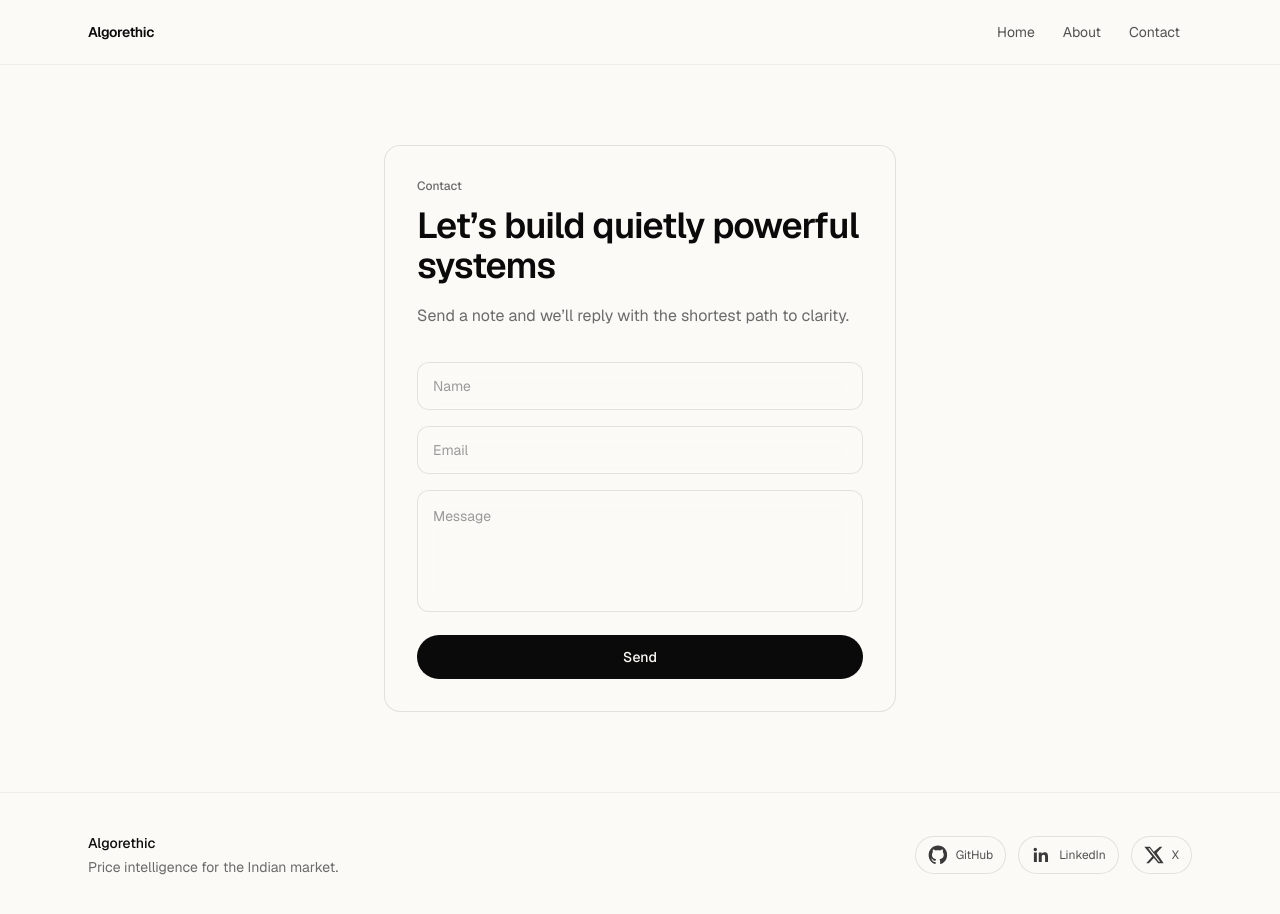
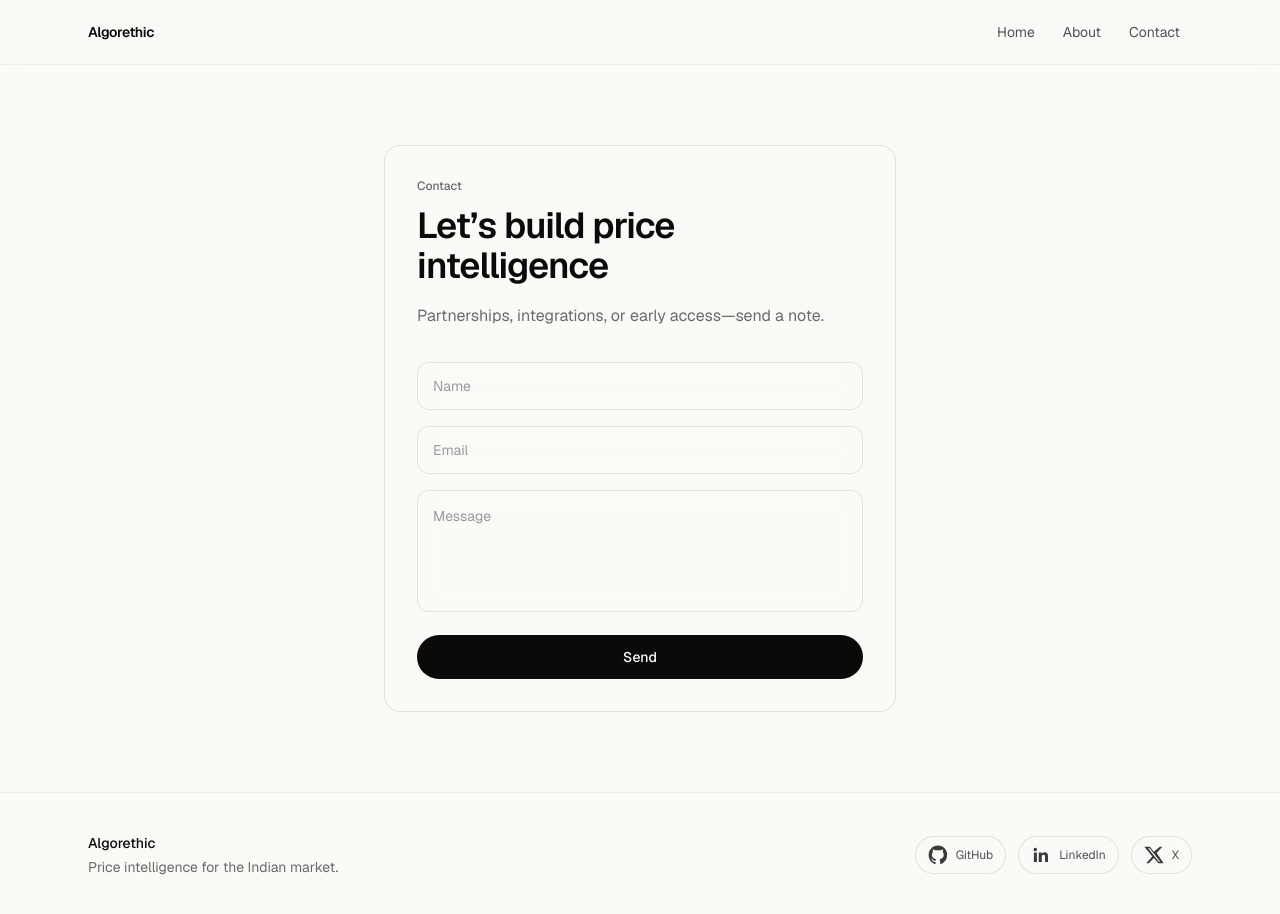
Before and after one commit to Algorithec/Algorithec-Website, a Next.js app in the folder tessarc/: page /contact in a window 1280 px wide. Shown: the top 914 px of the page. Built offline with nearby package versions, Linux system fonts and the light colour scheme.

Commit message:
contact us form

```diff
--- a/tessarc/src/components/ContactForm.tsx
+++ b/tessarc/src/components/ContactForm.tsx
@@ -17,10 +17,10 @@ export function ContactForm() {
         <div className="max-w-md">
           <p className="text-xs font-medium text-foreground/60">Contact</p>
           <h1 className="mt-3 text-3xl font-semibold tracking-tight text-foreground sm:text-4xl">
-            Let’s build quietly powerful systems
+            Let’s build price intelligence
           </h1>
           <p className="mt-4 text-sm leading-7 text-foreground/60 sm:text-base">
-            Send a note and we’ll reply with the shortest path to clarity.
+            Partnerships, integrations, or early access—send a note.
           </p>
         </div>
 
--- a/tessarc/src/components/LiveDemo.tsx
+++ b/tessarc/src/components/LiveDemo.tsx
@@ -68,10 +68,10 @@ export function LiveDemo() {
       <div className="max-w-2xl">
         <p className="text-xs font-medium text-foreground/60">Live demo</p>
         <h2 className="mt-3 text-2xl font-semibold tracking-tight text-foreground sm:text-3xl">
-          Intent to action, in one calm flow
+          Compare, predict, decide
         </h2>
         <p className="mt-4 text-sm leading-7 text-foreground/60 sm:text-base">
-          A small simulation of MCP-style tool use and direct checkout redirection.
+          A quick simulation: one text in, live comparisons + price timing out.
         </p>
       </div>
 
```
